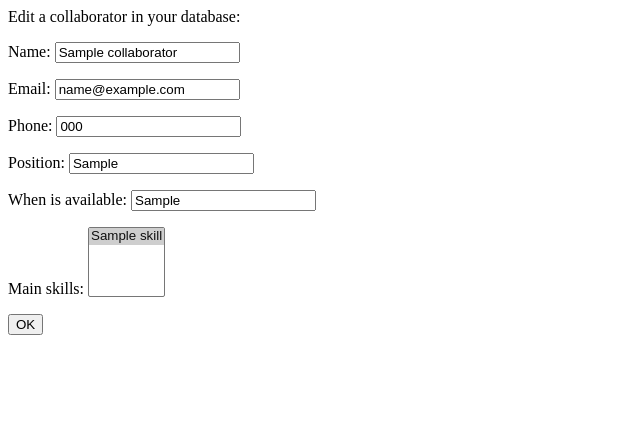
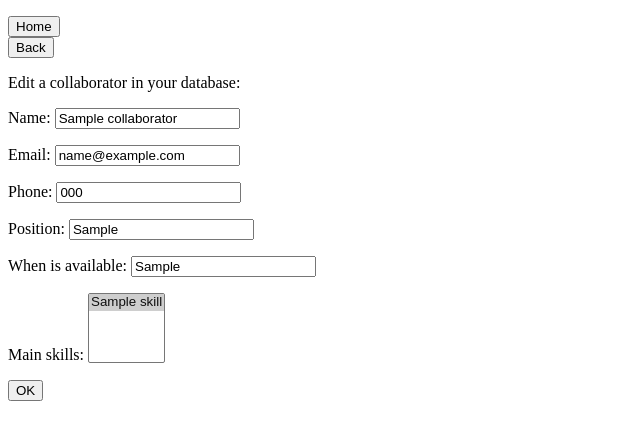
Before and after one commit to robertamangiapane/CRM-InVision-Lab, a Django app: page /edit/1 in a window 1280 px wide. Shown: the top 440 px of the page, without its empty margins (0-640 px from the left). Run offline with Django 3.2, Linux system fonts and the light colour scheme; tables that the repository leaves empty hold one stand-in row (values such as "Sample post").

Commit message:
added button to edit collaborator, added return home button in edit page, collaborator name on homepage are link to single page view

```diff
--- a/app/crmInvisionLab/templates/crmInvisionLab/collaborator.html
+++ b/app/crmInvisionLab/templates/crmInvisionLab/collaborator.html
@@ -9,6 +9,9 @@
 <form action="/" method="get">
     <button>Home</button>
 </form>
+<form action="/edit/{{ collaborator.id }}" method="get">
+    <button>Edit collaborator</button>
+</form>
 </p>
 Collaborator:
 {{collaborator.name}}
--- a/app/crmInvisionLab/templates/crmInvisionLab/edit.html
+++ b/app/crmInvisionLab/templates/crmInvisionLab/edit.html
@@ -5,6 +5,14 @@
     <title>Title</title>
 </head>
 <body>
+<p>
+<form action="/" method="get">
+    <button>Home</button>
+</form>
+<form action="/collaborator/{{ id_collaborator }}" method="get">
+    <button>Back</button>
+</form>
+</p>
 Edit a collaborator in your database:
 <form action="/edit/{{id_collaborator}}" method="post">{% csrf_token %}
     {{collaborator_form.as_p}}
--- a/app/crmInvisionLab/templates/crmInvisionLab/index.html
+++ b/app/crmInvisionLab/templates/crmInvisionLab/index.html
@@ -20,7 +20,7 @@ Here the list of collaborators:
 {% for collaborator in collaborators %}
     <tr>
         <td>
-            {{collaborator.name}}
+            <a href="collaborator/{{ collaborator.id }}">{{collaborator.name}}</a>
         </td>
         <td>
             {% for skill in collaborator.main_skills.all.values %}
```
